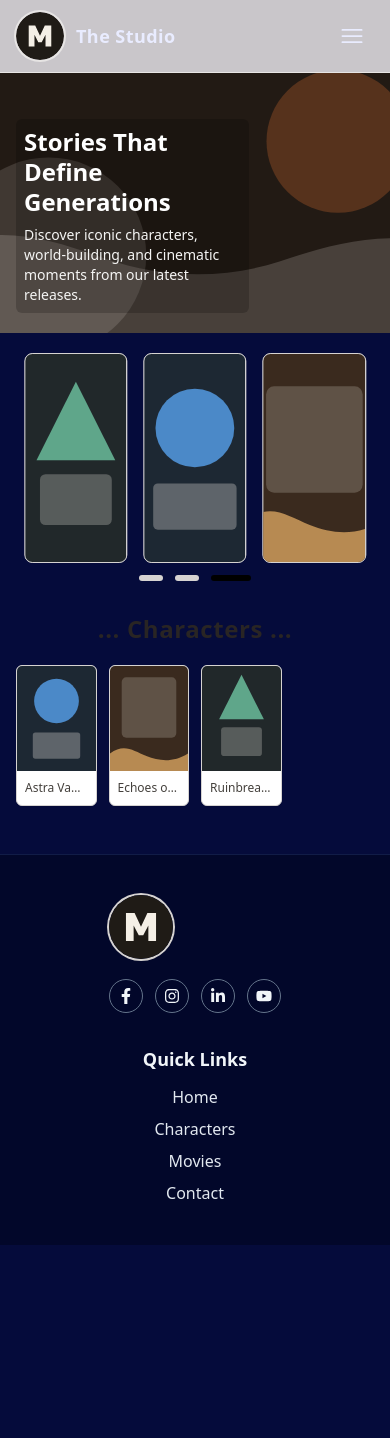
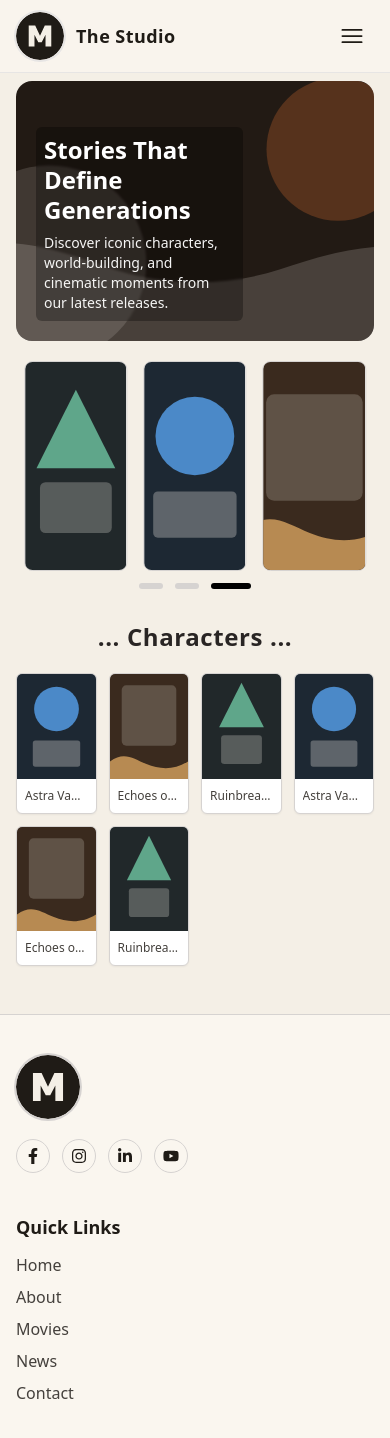
Before and after one commit to omprakashbhoi141564/The-Studio, a Next.js app: page / in a window 390 px wide. Shown: the top 1438 px of the page. Before the commit the page ends 1245 px from the top, so only its background shows below. Built offline with nearby package versions, Linux system fonts and the light colour scheme; no server answers; the database is empty.

Commit message:
Implement blue theme, edge-to-edge hero, poster carousel with dots, 4-col characters, and admin poster/character link controls

```diff
--- a/app/api/cards/route.ts
+++ b/app/api/cards/route.ts
@@ -11,8 +11,6 @@ export async function POST(req: Request) {
     title?: string;
     description?: string;
     image?: string;
-    section?: "poster" | "character";
-    linkUrl?: string;
   };
 
   if (!body.title || !body.description || !body.image) {
@@ -26,9 +24,7 @@ export async function POST(req: Request) {
     title: body.title,
     description: body.description,
     image: body.image,
-    order: content.cards.length + 1,
-    section: body.section === "poster" ? "poster" : "character",
-    linkUrl: body.linkUrl || ""
+    order: content.cards.length + 1
   });
 
   await writeContent(content);
--- a/app/globals.css
+++ b/app/globals.css
@@ -7,8 +7,7 @@
 }
 
 body {
-  background: #050b3b;
-  color: #e9ecff;
+  @apply bg-studio-bg text-studio-dark;
 }
 
 input,
--- a/components/CardsGrid.tsx
+++ b/components/CardsGrid.tsx
@@ -1,24 +1,14 @@
 import { PublicContentProps } from "@/components/types";
 
 export default function CardsGrid({ content }: PublicContentProps) {
-  const characterCards = content.cards.filter((card) => card.section === "character");
-  const cardsToRender = characterCards.length > 0 ? characterCards : content.cards;
-
   return (
     <section id="movies" className="mx-auto mt-8 max-w-6xl px-4 pb-12 sm:px-6 lg:px-8">
       <h2 className="mb-5 text-center text-2xl font-semibold tracking-wide text-stone-800 sm:text-3xl">
         ... Characters ...
       </h2>
       <div className="grid grid-cols-4 gap-3 sm:gap-4">
-        {cardsToRender.map((card) => (
-          <a
-            key={card.id}
-            href={card.linkUrl || "#"}
-            target={card.linkUrl ? "_blank" : undefined}
-            rel={card.linkUrl ? "noreferrer" : undefined}
-            className="block transition-transform duration-200 hover:-translate-y-1"
-          >
-            <article className="overflow-hidden rounded-md border border-stone-300 bg-white shadow-sm">
+        {content.cards.map((card) => (
+          <article key={card.id} className="overflow-hidden rounded-md border border-stone-300 bg-white shadow-sm">
             <div className="aspect-[3/4] w-full overflow-hidden bg-stone-100">
               <img src={card.image} alt={card.title} className="h-full w-full object-cover object-center" />
             </div>
@@ -26,7 +16,6 @@ export default function CardsGrid({ content }: PublicContentProps) {
               <h3 className="truncate text-[12px] font-medium text-stone-700 sm:text-sm">{card.title}</h3>
             </div>
           </article>
-          </a>
         ))}
       </div>
     </section>
--- a/components/Footer.tsx
+++ b/components/Footer.tsx
@@ -9,41 +9,42 @@ import { PublicContentProps } from "@/components/types";
 
 const quickLinks = [
   { href: "#home", label: "Home" },
-  { href: "#movies", label: "Characters" },
+  { href: "#about", label: "About" },
   { href: "#movies", label: "Movies" },
+  { href: "#news", label: "News" },
   { href: "#contact", label: "Contact" }
 ];
 
 export default function Footer({ content }: PublicContentProps) {
   return (
-    <footer id="contact" className="border-t border-blue-950/70 bg-[#02072a] py-10 text-slate-100">
-      <div className="mx-auto flex max-w-6xl flex-col items-center gap-8 px-4 sm:px-6 lg:px-8">
-        <div className="text-center">
+    <footer id="contact" className="border-t border-stone-300 bg-studio-surface py-10">
+      <div className="mx-auto grid max-w-6xl gap-10 px-4 sm:px-6 md:grid-cols-2 lg:px-8">
+        <div>
           <div className="h-16 w-16 overflow-hidden rounded-full ring-2 ring-stone-300">
             <img src={content.logo} alt="Footer logo" className="h-full w-full object-cover object-center" />
           </div>
           <div className="mt-5 flex items-center gap-3">
-            <a href={content.socialLinks.facebook} target="_blank" rel="noreferrer" className="rounded-full border border-slate-500 p-2 hover:bg-slate-800">
+            <a href={content.socialLinks.facebook} target="_blank" rel="noreferrer" className="rounded-full border border-stone-300 p-2">
               <FaFacebookF />
             </a>
-            <a href={content.socialLinks.instagram} target="_blank" rel="noreferrer" className="rounded-full border border-slate-500 p-2 hover:bg-slate-800">
+            <a href={content.socialLinks.instagram} target="_blank" rel="noreferrer" className="rounded-full border border-stone-300 p-2">
               <FaInstagram />
             </a>
-            <a href={content.socialLinks.linkedin} target="_blank" rel="noreferrer" className="rounded-full border border-slate-500 p-2 hover:bg-slate-800">
+            <a href={content.socialLinks.linkedin} target="_blank" rel="noreferrer" className="rounded-full border border-stone-300 p-2">
               <FaLinkedinIn />
             </a>
-            <a href={content.socialLinks.youtube} target="_blank" rel="noreferrer" className="rounded-full border border-slate-500 p-2 hover:bg-slate-800">
+            <a href={content.socialLinks.youtube} target="_blank" rel="noreferrer" className="rounded-full border border-stone-300 p-2">
               <FaYoutube />
             </a>
           </div>
         </div>
 
-        <div className="text-center">
+        <div>
           <h4 className="text-lg font-semibold">Quick Links</h4>
-          <ul className="mt-3 space-y-2 text-slate-200">
+          <ul className="mt-3 space-y-2 text-stone-700">
             {quickLinks.map((link) => (
               <li key={link.label}>
-                <Link href={link.href} className="hover:text-white">
+                <Link href={link.href} className="hover:text-studio-accent">
                   {link.label}
                 </Link>
               </li>
--- a/components/Hero.tsx
+++ b/components/Hero.tsx
@@ -11,16 +11,16 @@ export default function Hero({ content }: PublicContentProps) {
   }, [content.hero.image]);
 
   return (
-    <section className="mt-0 w-full">
-      <div className="relative h-[260px] w-full overflow-hidden bg-white sm:h-[420px]">
+    <section className="mx-auto mt-2 max-w-6xl px-4 sm:px-6 lg:px-8">
+      <div className="relative h-[260px] overflow-hidden rounded-2xl bg-white sm:h-[380px]">
         <img
           src={heroSrc}
           alt="Hero background"
           className="absolute inset-0 h-full w-full object-cover object-center"
           onError={() => setHeroSrc("/uploads/sample-hero.svg")}
         />
-        <div className="relative z-10 mx-auto flex h-full max-w-6xl items-end px-4 pb-5 sm:px-6 sm:pb-8 lg:px-8">
-          <div className="max-w-[65%] rounded-md bg-black/20 p-2 text-white sm:max-w-[55%] sm:p-3">
+        <div className="relative z-10 flex h-full items-end px-5 pb-5 sm:px-8 sm:pb-8">
+          <div className="max-w-[65%] rounded-md bg-black/30 p-2 text-white backdrop-blur-[1px] sm:max-w-[55%] sm:p-3">
             <h1 className="text-2xl font-bold leading-tight sm:text-5xl">{content.hero.title}</h1>
             <p className="mt-2 text-sm text-stone-100 sm:mt-3 sm:text-2xl">{content.hero.subtitle}</p>
           </div>
--- a/components/admin/AdminDashboard.tsx
+++ b/components/admin/AdminDashboard.tsx
@@ -17,13 +17,7 @@ export default function AdminDashboard({ initialContent }: Props) {
   const [content, setContent] = useState<SiteContent>(initialContent);
   const [loading, setLoading] = useState(false);
   const [message, setMessage] = useState<Message>(null);
-  const [newCard, setNewCard] = useState({
-    title: "",
-    description: "",
-    image: "",
-    section: "character" as "poster" | "character",
-    linkUrl: ""
-  });
+  const [newCard, setNewCard] = useState({ title: "", description: "", image: "" });
   const [uploadingNewCardImage, setUploadingNewCardImage] = useState(false);
 
   useEffect(() => {
@@ -33,8 +27,6 @@ export default function AdminDashboard({ initialContent }: Props) {
   }, [message]);
 
   const sortedCards = useMemo(() => [...content.cards].sort((a, b) => a.order - b.order), [content.cards]);
-  const posterCards = useMemo(() => sortedCards.filter((card) => card.section === "poster"), [sortedCards]);
-  const characterCards = useMemo(() => sortedCards.filter((card) => card.section === "character"), [sortedCards]);
 
   async function uploadFile(file: File) {
     const form = new FormData();
@@ -163,7 +155,7 @@ export default function AdminDashboard({ initialContent }: Props) {
 
       const data = await response.json();
       setContent(data.content as SiteContent);
-      setNewCard({ title: "", description: "", image: "", section: "character", linkUrl: "" });
+      setNewCard({ title: "", description: "", image: "" });
       setMessage({ type: "success", text: "Card added" });
     } catch {
       setMessage({ type: "error", text: "Could not add card" });
@@ -313,23 +305,6 @@ export default function AdminDashboard({ initialContent }: Props) {
               onChange={(e) => setNewCard({ ...newCard, image: e.target.value })}
             />
             <input type="file" accept="image/*" className="block w-full text-sm" onChange={handleNewCardImageUpload} />
-            <select
-              value={newCard.section}
-              className="w-full rounded border border-stone-300 px-3 py-2"
-              onChange={(e) =>
-                setNewCard({ ...newCard, section: e.target.value === "poster" ? "poster" : "character" })
-              }
-            >
-              <option value="poster">Poster Section</option>
-              <option value="character">Character Section</option>
-            </select>
-            <input
-              type="url"
-              placeholder="Info Link URL (optional)"
-              value={newCard.linkUrl}
-              className="w-full rounded border border-stone-300 px-3 py-2"
-              onChange={(e) => setNewCard({ ...newCard, linkUrl: e.target.value })}
-            />
             {uploadingNewCardImage ? <p className="text-xs text-stone-500">Uploading...</p> : null}
           </div>
           <button className="rounded bg-studio-accent px-3 py-2 text-white" type="submit" disabled={loading}>
@@ -342,12 +317,9 @@ export default function AdminDashboard({ initialContent }: Props) {
           </div>
         ) : null}
 
-        <div className="mt-5 space-y-6">
-          <div>
-            <h3 className="mb-2 text-sm font-semibold uppercase tracking-wide text-stone-600">Poster Cards (Auto Slider)</h3>
-            <div className="space-y-3">
-              {posterCards.map((card, index) => (
-                <div key={card.id} className="grid gap-3 rounded border border-stone-300 p-3 md:grid-cols-12">
+        <div className="mt-5 space-y-3">
+          {sortedCards.map((card, index) => (
+            <div key={card.id} className="grid gap-3 rounded border border-stone-300 p-3 md:grid-cols-12">
               <img src={card.image} alt={card.title} className="h-28 w-full rounded object-cover md:col-span-2" />
               <div className="md:col-span-8 space-y-2">
                 <input
@@ -376,29 +348,6 @@ export default function AdminDashboard({ initialContent }: Props) {
                   <label className="text-xs text-stone-600">Upload card image</label>
                   <input type="file" accept="image/*" className="block w-full" onChange={(e) => handleCardImageUpload(card, e)} />
                 </div>
-                <div className="grid gap-2 md:grid-cols-2">
-                  <select
-                    value={card.section}
-                    className="w-full rounded border border-stone-300 px-3 py-2"
-                    onChange={(e) => updateCardField(card.id, "section", e.target.value === "poster" ? "poster" : "character")}
-                  >
-                    <option value="poster">Poster Section</option>
-                    <option value="character">Character Section</option>
-                  </select>
-                  <input
-                    type="url"
-                    value={card.linkUrl || ""}
-                    placeholder="Info Link URL"
-                    className="w-full rounded border border-stone-300 px-3 py-2"
-                    onChange={(e) => {
-                      const cards = sortedCards.map((item) =>
-                        item.id === card.id ? { ...item, linkUrl: e.target.value } : item
-                      );
-                      setContent({ ...content, cards });
-                    }}
-                    onBlur={(e) => updateCardField(card.id, "linkUrl", e.target.value)}
-                  />
-                </div>
               </div>
               <div className="flex items-center gap-2 md:col-span-2 md:flex-col md:items-stretch">
                 <button
@@ -413,7 +362,7 @@ export default function AdminDashboard({ initialContent }: Props) {
                   className="flex items-center justify-center rounded border border-stone-300 px-2 py-2 disabled:opacity-50"
                   onClick={() => reorderCard(card.id, "down")}
                   type="button"
-                  disabled={index === posterCards.length - 1 || loading}
+                  disabled={index === sortedCards.length - 1 || loading}
                 >
                   <ArrowDownIcon className="h-4 w-4" />
                 </button>
@@ -426,98 +375,8 @@ export default function AdminDashboard({ initialContent }: Props) {
                   <TrashIcon className="h-4 w-4" />
                 </button>
               </div>
-                </div>
-              ))}
             </div>
-          </div>
-
-          <div>
-            <h3 className="mb-2 text-sm font-semibold uppercase tracking-wide text-stone-600">Character Cards (4 Per Row)</h3>
-            <div className="space-y-3">
-              {characterCards.map((card, index) => (
-                <div key={card.id} className="grid gap-3 rounded border border-stone-300 p-3 md:grid-cols-12">
-                  <img src={card.image} alt={card.title} className="h-28 w-full rounded object-cover md:col-span-2" />
-                  <div className="md:col-span-8 space-y-2">
-                    <input
-                      value={card.title}
-                      className="w-full rounded border border-stone-300 px-3 py-2"
-                      onChange={(e) => {
-                        const cards = sortedCards.map((item) =>
-                          item.id === card.id ? { ...item, title: e.target.value } : item
-                        );
-                        setContent({ ...content, cards });
-                      }}
-                      onBlur={(e) => updateCardField(card.id, "title", e.target.value)}
-                    />
-                    <textarea
-                      value={card.description}
-                      className="w-full rounded border border-stone-300 px-3 py-2"
-                      onChange={(e) => {
-                        const cards = sortedCards.map((item) =>
-                          item.id === card.id ? { ...item, description: e.target.value } : item
-                        );
-                        setContent({ ...content, cards });
-                      }}
-                      onBlur={(e) => updateCardField(card.id, "description", e.target.value)}
-                    />
-                    <div>
-                      <label className="text-xs text-stone-600">Upload card image</label>
-                      <input type="file" accept="image/*" className="block w-full" onChange={(e) => handleCardImageUpload(card, e)} />
-                    </div>
-                    <div className="grid gap-2 md:grid-cols-2">
-                      <select
-                        value={card.section}
-                        className="w-full rounded border border-stone-300 px-3 py-2"
-                        onChange={(e) => updateCardField(card.id, "section", e.target.value === "poster" ? "poster" : "character")}
-                      >
-                        <option value="poster">Poster Section</option>
-                        <option value="character">Character Section</option>
-                      </select>
-                      <input
-                        type="url"
-                        value={card.linkUrl || ""}
-                        placeholder="Info Link URL"
-                        className="w-full rounded border border-stone-300 px-3 py-2"
-                        onChange={(e) => {
-                          const cards = sortedCards.map((item) =>
-                            item.id === card.id ? { ...item, linkUrl: e.target.value } : item
-                          );
-                          setContent({ ...content, cards });
-                        }}
-                        onBlur={(e) => updateCardField(card.id, "linkUrl", e.target.value)}
-                      />
-                    </div>
-                  </div>
-                  <div className="flex items-center gap-2 md:col-span-2 md:flex-col md:items-stretch">
-                    <button
-                      className="flex items-center justify-center rounded border border-stone-300 px-2 py-2 disabled:opacity-50"
-                      onClick={() => reorderCard(card.id, "up")}
-                      type="button"
-                      disabled={index === 0 || loading}
-                    >
-                      <ArrowUpIcon className="h-4 w-4" />
-                    </button>
-                    <button
-                      className="flex items-center justify-center rounded border border-stone-300 px-2 py-2 disabled:opacity-50"
-                      onClick={() => reorderCard(card.id, "down")}
-                      type="button"
-                      disabled={index === characterCards.length - 1 || loading}
-                    >
-                      <ArrowDownIcon className="h-4 w-4" />
-                    </button>
-                    <button
-                      className="flex items-center justify-center rounded border border-red-300 px-2 py-2 text-red-700"
-                      onClick={() => deleteCard(card.id)}
-                      type="button"
-                      disabled={loading}
-                    >
-                      <TrashIcon className="h-4 w-4" />
-                    </button>
-                  </div>
-                </div>
-              ))}
-            </div>
-          </div>
+          ))}
         </div>
       </section>
 
--- a/lib/content-store.ts
+++ b/lib/content-store.ts
@@ -1,14 +1,7 @@
 import { SiteContent, StudioCard } from "@/lib/types";
 import { getDbPool } from "@/lib/db";
 
-async function ensureCardColumns() {
-  const pool = getDbPool();
-  await pool.query("ALTER TABLE cards ADD COLUMN IF NOT EXISTS section VARCHAR(20) NOT NULL DEFAULT 'character'");
-  await pool.query("ALTER TABLE cards ADD COLUMN IF NOT EXISTS link_url TEXT NULL");
-}
-
 export async function readContent(): Promise<SiteContent> {
-  await ensureCardColumns();
   const pool = getDbPool();
 
   const [[siteRows], [cardRows]] = await Promise.all([
@@ -19,7 +12,7 @@ export async function readContent(): Promise<SiteContent> {
        WHERE id = 1`
     ),
     pool.query(
-      `SELECT id, title, description, image, sort_order, section, link_url
+      `SELECT id, title, description, image, sort_order
        FROM cards
        ORDER BY sort_order ASC`
     )
@@ -38,9 +31,7 @@ export async function readContent(): Promise<SiteContent> {
     title: String(row.title),
     description: String(row.description),
     image: String(row.image),
-    order: Number(row.sort_order),
-    section: String(row.section || "character") === "poster" ? "poster" : "character",
-    linkUrl: row.link_url ? String(row.link_url) : ""
+    order: Number(row.sort_order)
   }));
 
   return {
@@ -62,7 +53,6 @@ export async function readContent(): Promise<SiteContent> {
 }
 
 export async function writeContent(content: SiteContent): Promise<void> {
-  await ensureCardColumns();
   const pool = getDbPool();
   const connection = await pool.getConnection();
 
@@ -102,9 +92,9 @@ export async function writeContent(content: SiteContent): Promise<void> {
     for (let index = 0; index < sortedCards.length; index += 1) {
       const card = sortedCards[index];
       await connection.query(
-        `INSERT INTO cards (id, title, description, image, sort_order, section, link_url)
-         VALUES (?, ?, ?, ?, ?, ?, ?)`,
-        [card.id, card.title, card.description, card.image, index + 1, card.section || "character", card.linkUrl || ""]
+        `INSERT INTO cards (id, title, description, image, sort_order)
+         VALUES (?, ?, ?, ?, ?)`,
+        [card.id, card.title, card.description, card.image, index + 1]
       );
     }
 
--- a/lib/fallback-content.ts
+++ b/lib/fallback-content.ts
@@ -6,12 +6,6 @@ export async function readFallbackContent(): Promise<SiteContent> {
   const filePath = path.join(process.cwd(), "data", "content.json");
   const raw = await fs.readFile(filePath, "utf-8");
   const data = JSON.parse(raw) as SiteContent;
-  data.cards = [...data.cards]
-    .sort((a, b) => a.order - b.order)
-    .map((card, index) => ({
-      ...card,
-      section: card.section || (index < 3 ? "poster" : "character"),
-      linkUrl: card.linkUrl || ""
-    }));
+  data.cards = [...data.cards].sort((a, b) => a.order - b.order);
   return data;
 }
--- a/lib/types.ts
+++ b/lib/types.ts
@@ -4,8 +4,6 @@ export type StudioCard = {
   description: string;
   image: string;
   order: number;
-  section: "poster" | "character";
-  linkUrl?: string;
 };
 
 export type SiteContent = {
```
Also changed, not shown: scripts/db-init.mjs (+5 -10 lines), 1 other file (tests, documents, lock files or other folders). Lines whose indentation alone changed are shown as unchanged.
